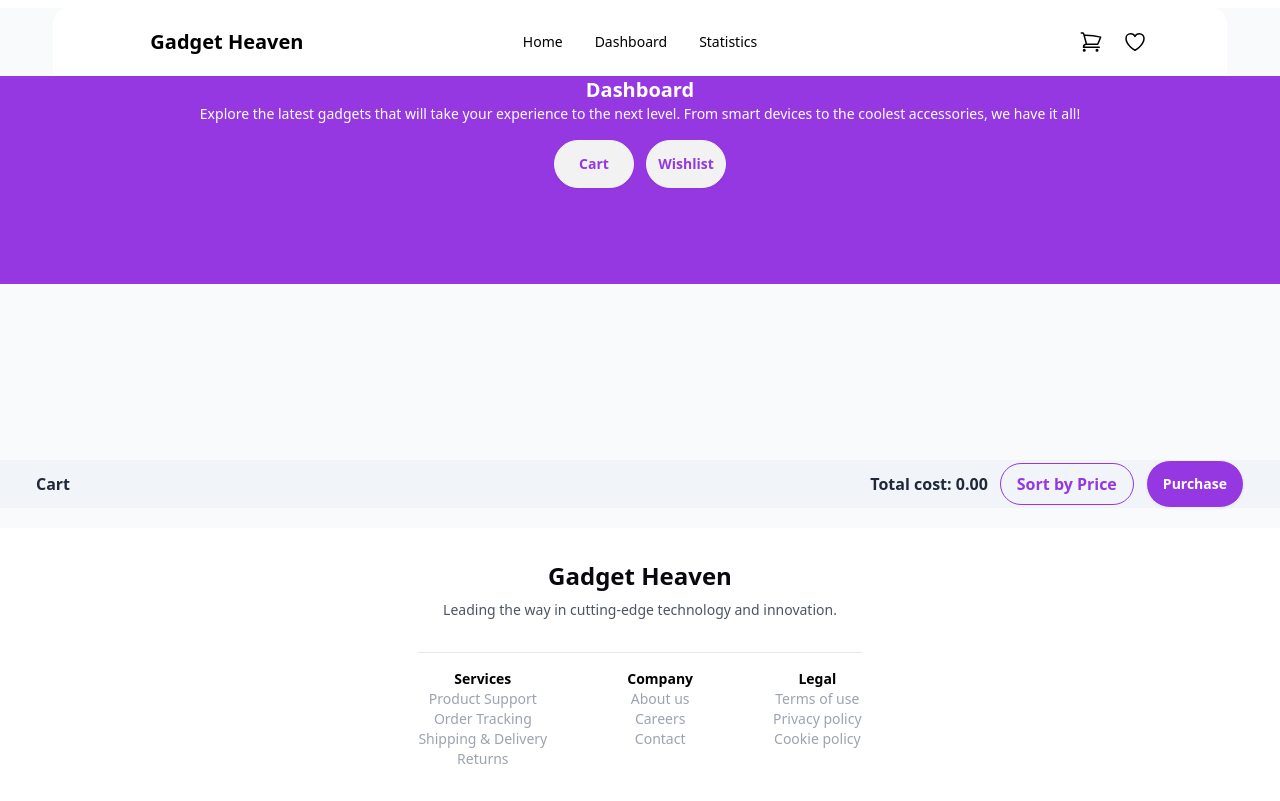
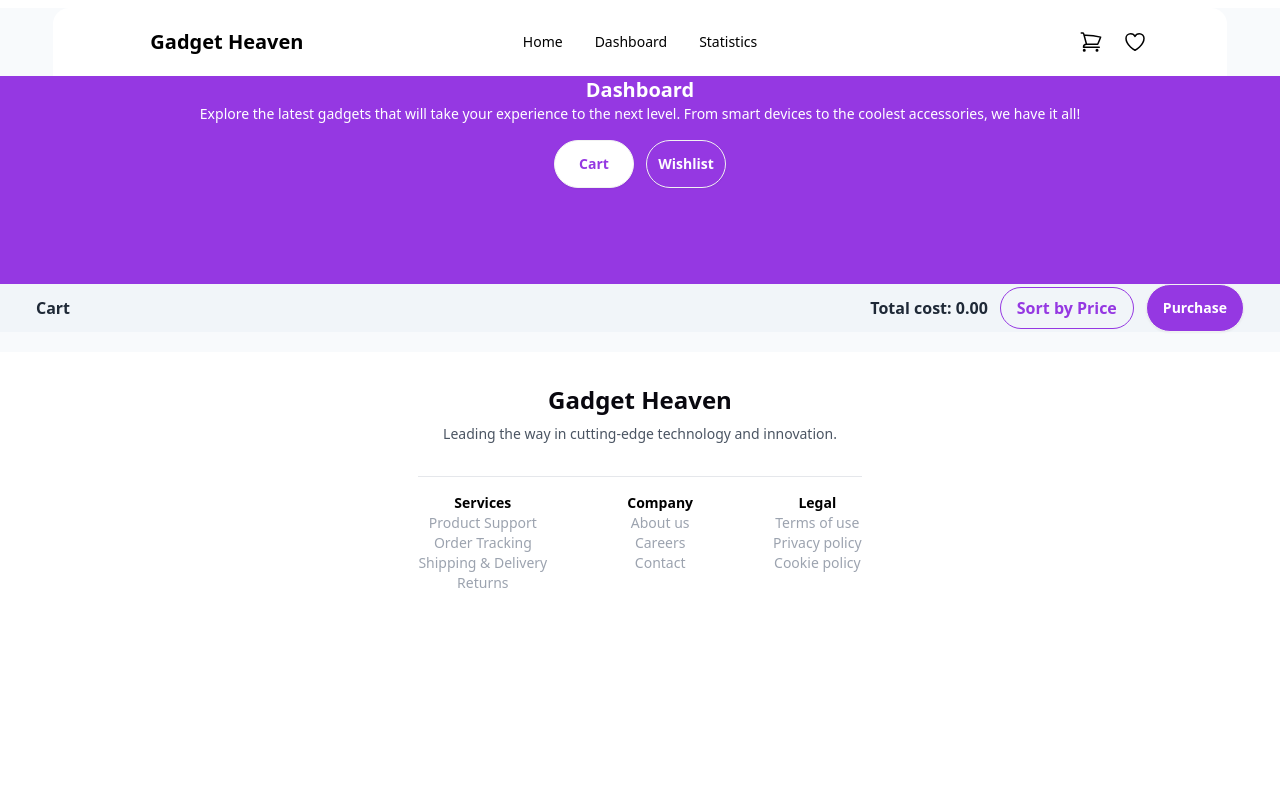
Before and after one commit to TousifSadequeChowdhury/zapgadget-client-side, a React (Vite) app: page /deshbord/addtocart in a window 1280 px wide. Built offline with nearby package versions, Linux system fonts and the light colour scheme.

Commit message:
add toastify

```diff
--- a/src/components/AddtoCartsItem.jsx
+++ b/src/components/AddtoCartsItem.jsx
@@ -1,9 +1,12 @@
 import { useContext } from "react";
 import { CartContext } from "./CartProvider";
 import { RxCross2 } from "react-icons/rx";
+import { ToastContainer, toast } from 'react-toastify';
+import priceicon from '/src/assets/priceadded.png'
 
 const AddtoCartsItem = () => {
   const { cart, removeFromCart,totalPrice ,handlesortbyprice} = useContext(CartContext);
+  const remove = () => toast("Successfully removed from cart!");
 
 
   return (
@@ -18,10 +21,10 @@ const AddtoCartsItem = () => {
       </div>
 
       <dialog id="my_modal_5" className="modal modal-bottom sm:modal-middle">
-  <div className="modal-box  ">
-    {/* <img className="h-3" src="dd" alt="" srcset="../assets/Group.png" /> */}
-    <h3 className="font-bold text-lg">Payment Successfully!</h3>
-    <p className="py-4">Thanks for purchasing</p>
+      <div className="modal-box flex flex-col items-center justify-center">
+  <h3 className="font-bold text-lg text-center">Payment Successfully!</h3>
+  <p className="py-4 ">Thanks for purchasing</p>
+  <img src={priceicon} alt="Price Icon" className="" />
   <p className="py-4">Total price: {totalPrice}</p>
   <div className="modal-action">
     <form method="dialog">
@@ -30,12 +33,13 @@ const AddtoCartsItem = () => {
     </form>
   </div>
 </div>
+
 </dialog>
       <ul>
         {cart.map((product) => (
-          <div key={product.id} className="flex items-center mt-4 mb-4 bg-white mx-4 sm:mx-auto rounded-lg">
+          <div key={product.id} className="flex items-center mt-4 mb-4 py-4 px-4 bg-white mx-4 sm:mx-auto rounded-lg">
             <img
-              className="h-24 w-auto pl-3"
+              className="h-24 w-auto pl-3 bg-slate-100 rounded-md mr-3"
               src={product.product_image}
               alt={product.product_title}
             />
@@ -46,13 +50,18 @@ const AddtoCartsItem = () => {
                 <p className="text-gray-800">Price: ${product.price}</p>
               </div>
               <RxCross2
-                onClick={() => removeFromCart(product.product_id)}
+                onClick={() =>{
+                  removeFromCart(product.product_id); remove();
+                } }
                 className="text-red-700 text-2xl border border-red-700 rounded-full p-1 hover:text-red-500 hover:border-red-500 transition-all duration-300"
               />
+
             </div>
           </div>
         ))}
       </ul>
+      <ToastContainer />
+
     </div>
   );
 };
--- a/src/components/Addtowishlist.jsx
+++ b/src/components/Addtowishlist.jsx
@@ -1,9 +1,15 @@
 import React, { createContext, useContext } from 'react';
 import { CartContext } from './CartProvider';
 import { RxCross2 } from 'react-icons/rx';
+import { ToastContainer, toast } from 'react-toastify';
 
 const Addtowishlist = () => {
-    const {addToCart} =useContext(CartContext);
+
+const remove = () => toast("Successfully removed from Wiah List!");
+const alreadyInCart = () => toast("Item already exists in the cart!");
+
+
+ const {addToCart} =useContext(CartContext);
  const {wishcart, cart, removeFromwishlist,totalPrice ,handlesortbyprice,product_id} = useContext(CartContext);
  const productIds = cart.map(item => item.product_id);
 
@@ -11,7 +17,7 @@ const Addtowishlist = () => {
   // Iterate through wishcart and check for existing product IDs
   wishcart.map(product => {
     if (productIds.includes(Number(product.product_id))) {
-      alert('This product already exists!');
+      alreadyInCart();
     } else {
       addToCart(product); // Only add to cart if the product is not already there
       productIds.push(Number(product.product_id)); // Add the product_id to productIds to track it
@@ -28,9 +34,9 @@ const Addtowishlist = () => {
 
       <ul>
         {wishcart.map((product) => (
-          <div key={product.id} className="flex items-center mt-4  mb-4 bg-white px-10 sm:mx-auto rounded-lg">
+          <div key={product.id} className="flex items-center mt-4 mb-4 py-4 px-4 bg-white mx-4 sm:mx-auto rounded-lg">
             <img
-              className="h-24 w-auto pl-3 mr-5 bg-slate-100"
+              className="h-24 w-auto pl-3 mr-5 bg-slate-100 rounded-md"
               src={product.product_image}
               alt={product.product_title}
             />
@@ -42,13 +48,17 @@ const Addtowishlist = () => {
                 <button className="btn mt-1 bg-[#9538E2] text-white rounded-full text-xs "  onClick={handladdtocart}>Add to Card</button>
               </div>
               <RxCross2
-                onClick={() => removeFromwishlist(product.product_id)}
+                onClick={() =>{ removeFromwishlist(product.product_id);
+                  remove();
+                }}
                 className="text-red-700 text-2xl border border-red-700 rounded-full p-1 hover:text-red-500 hover:border-red-500 transition-all duration-300"
               />
             </div>
           </div>
         ))}
       </ul>
+      <ToastContainer />
+
     </div>
   );
 }
--- a/src/components/deshbord/Dashbord.jsx
+++ b/src/components/deshbord/Dashbord.jsx
@@ -1,18 +1,39 @@
 import React from 'react';
-import { Link } from 'react-router-dom';
+import { Link, useLocation  } from 'react-router-dom';
 
 const Deshbord = () => {
+  const location = useLocation();
+  const activeStyle = 'bg-white text-[#9538E2]';
+  const inactiveStyle = 'bg-[#9538E2] text-white';
 
     return (
-        <div className='h-96 '>
+        <div className='h-52'>
         <div className="bg-[#9538E2] px-20 h-52">
     <div className='flex flex-col  items-center justify-center '>
     <h1 className='font-extrabold text-xl text-center text-white'>Dashboard</h1>
     <p className='text-center text-sm text-white'>Explore the latest gadgets that will take your experience to the next level. From smart devices to the coolest accessories, we have it all!</p>
-  <div className='flex gap-3'>
-  <button  className='btn rounded-full text-[#9538E2] my-4 w-20 '><Link to="/deshbord/addtocart">Cart</Link></button>
-  <button className='btn rounded-full text-[#9538E2] my-4 w-20'><Link to="/deshbord/addtowish">Wishlist</Link></button>
-  </div>
+    <div className="flex gap-3">
+            {/* Cart button */}
+            <Link to="/deshbord/addtocart">
+              <button
+                className={`btn rounded-full my-4 w-20 ${
+                  location.pathname === '/deshbord/addtocart' ? activeStyle : inactiveStyle
+                }`}
+              >
+                Cart
+              </button>
+            </Link>
+            {/* Wishlist button */}
+            <Link to="/deshbord/addtowish">
+              <button
+                className={`btn rounded-full my-4 w-20 ${
+                  location.pathname === '/deshbord/addtowish' ? activeStyle : inactiveStyle
+                }`}
+              >
+                Wishlist
+              </button>
+            </Link>
+          </div>
   </div>
   </div>
   </div>
--- a/src/components/details/Detail.jsx
+++ b/src/components/details/Detail.jsx
@@ -2,9 +2,13 @@ import React, { useContext } from 'react';
 import 'react-toastify/dist/ReactToastify.css';
 import { useParams ,useLoaderData } from 'react-router-dom';
 import { CartContext } from '../CartProvider';
+import { ToastContainer, toast } from 'react-toastify';
+const Detail = () => {
+const add = () => toast("Item added to cart!");
+const addToWishlist = () => toast("Item added to wishlist!");
+const alreadyInCart = () => toast("Item already exists in the cart!");
+const alreadyInWishList = () => toast("Item already exists in the Wish List!");
 
-
-const Detail = () => {
 const {addToCart,cart} =useContext(CartContext);
 const {addToWishcart,wishcart} =useContext(CartContext);
 const { product_id , price} = useParams();
@@ -15,11 +19,10 @@ const { product_id , price} = useParams();
   const wishproductsIds =wishcart.map(item => item.product_id);
   const handleAddToCart=()=>{
   if(productIds.includes(Number(product_id))){
-    alert('This product already exists!');
-    console.log('cccc');
+    alreadyInCart();
   }else{
    addToCart(product);
-
+   add();
   }
 
 }
@@ -27,13 +30,11 @@ const { product_id , price} = useParams();
 const handleAddToWish=()=>{
 if(wishproductsIds.includes(Number(product_id)))
 {
-  alert('This product already exists!');
-
+  alreadyInWishList();
 }
 else{
   addToWishcart(product);
-  console.log(product)
-  console.log(wishcart)
+  addToWishlist();
 }
 
  }
@@ -105,13 +106,10 @@ return (
 
           {/* Add to Cart Button */}
           <div className="flex items-center gap-4 mb-5">
-          {/* <ToastContainer /> */}
 
             <button
               className="btn rounded-full bg-[#9538E2] text-white px-6 py-2"
-       onClick={() => handleAddToCart(
-
-        )}>
+      onClick={() =>handleAddToCart()}>
                Add To Cart
               <svg
                 xmlns="http://www.w3.org/2000/svg"
@@ -130,9 +128,7 @@ return (
               </button>
 
             {/* Wishlist Icon */}
-            <div className="p-1 rounded-full inline-flex items-center justify-center hover:bg-[#9538e249] border-gray-300 border" onClick={() => handleAddToWish(
-
-      )}>
+        <div className="p-1 rounded-full inline-flex items-center justify-center hover:bg-[#9538e249] border-gray-300 border" onClick={() => handleAddToWish()}>
               <svg
                 xmlns="http://www.w3.org/2000/svg"
                 fill="none"
@@ -151,6 +147,8 @@ return (
           </div>
         </div>
       </div>
+            <ToastContainer />
+
     </div>
   );
 };
--- a/src/components/nav/Nav.jsx
+++ b/src/components/nav/Nav.jsx
@@ -43,7 +43,7 @@ const Nav = () => {
         <div className="navbar-center hidden lg:flex">
           <ul className="menu menu-horizontal px-1">
             <li><Link to="/">Home</Link></li>
-            <li><Link to="/deshbord">Dashboard</Link></li>
+            <li><Link to="/deshbord/addtocart">Dashboard</Link></li>
             <li><a>Statistics</a></li>
           </ul>
         </div>
```
Also changed, not shown: src/assets/priceadded.png (renamed from src/assets/Group.png). Lines whose indentation alone changed are shown as unchanged.
